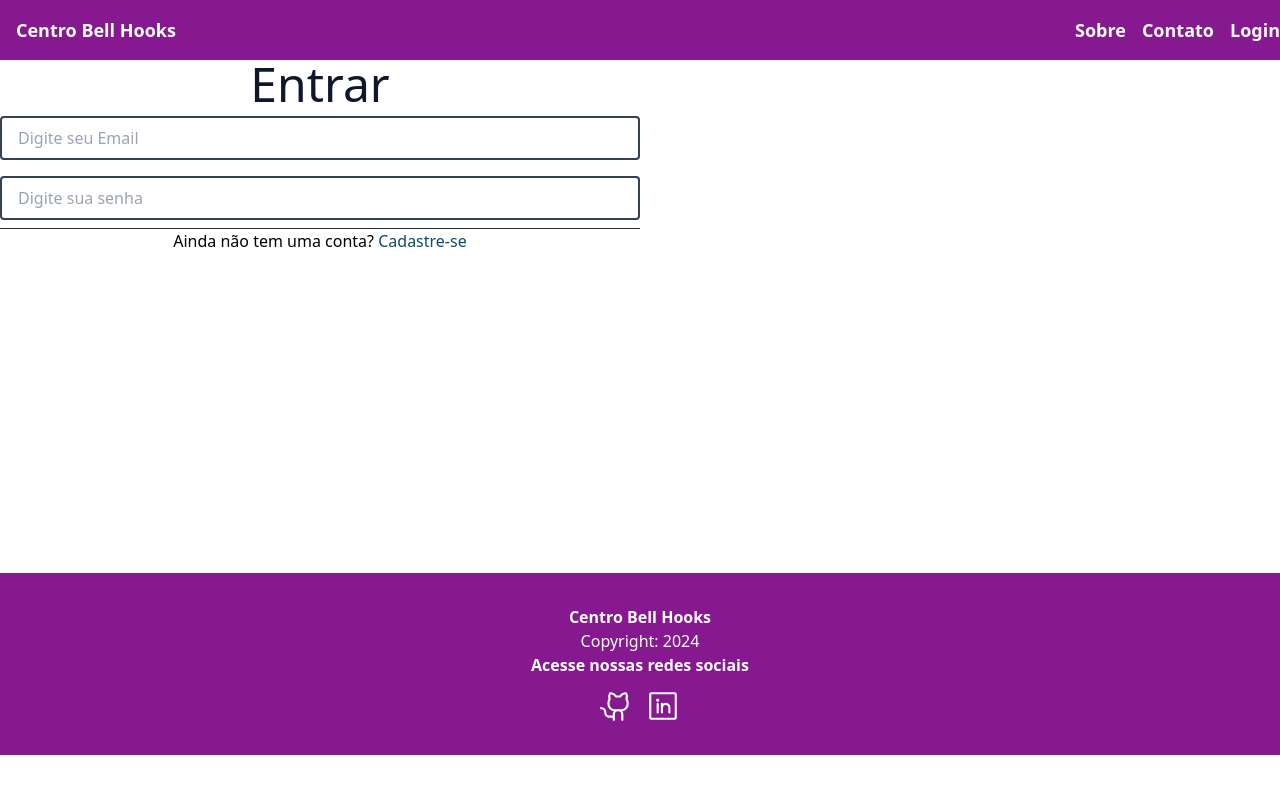
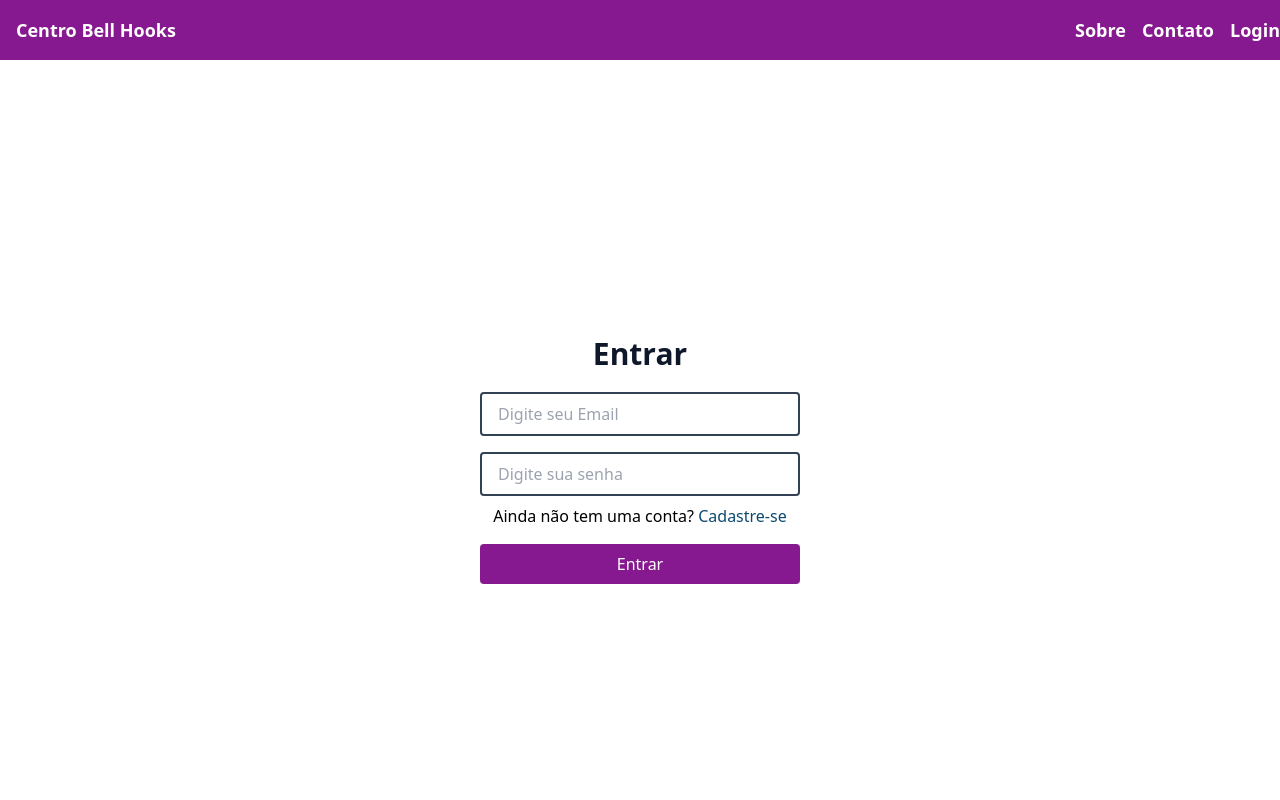
Before and after one commit to Centro-Bell-Hooks/frontend, a React (Vite) app: page /login in a window 1280 px wide. Shown: the top 800 px of the page. Built offline with nearby package versions, Linux system fonts and the light colour scheme.

Commit message:
refactor: ajustado estilo do Login

```diff
--- a/src/components/footer/Footer.tsx
+++ b/src/components/footer/Footer.tsx
@@ -5,7 +5,7 @@ export function Footer() {
 
     return (
         <>
-            <div className="mt-80  bg-fuchsia-800 flex justify-center text-white py-8 text-center w-full min-full">
+            <div className="bg-fuchsia-800 flex justify-center text-white py-8 text-center w-full min-full">
                 <div className="text-xl-3">
                     <p className="font-bold"> Centro Bell Hooks</p>
                     <p className="font-light "> Copyright: {data}</p>
--- a/src/pages/login/login.tsx
+++ b/src/pages/login/login.tsx
@@ -4,6 +4,7 @@ import { ChangeEvent, useContext, useEffect, useState } from 'react'
 import { UsuarioLogin } from '../../models'
 import { AuthContext } from '../../contexts'
 import { Input } from '../../components'
+import { RotatingLines } from 'react-loader-spinner'
 
 // const valoresIniciais = {
 //     id: 0,
@@ -17,7 +18,7 @@ import { Input } from '../../components'
 export function Login() {
     const navigate = useNavigate()
     const [usuarioLogin, setUsuarioLogin] = useState<UsuarioLogin>({} as UsuarioLogin)
-    const { usuario, handleLogin } = useContext(AuthContext)
+    const { usuario, handleLogin, isLoading } = useContext(AuthContext)
 
     useEffect(() => {
         if (usuario.token !== '') {
@@ -37,11 +38,10 @@ export function Login() {
         handleLogin(usuarioLogin)
     }
 
-    // TESTAR - se os componentes estão funcionando
     return (
-        <>
-            <form onSubmit={login} className="flex justify-center items-center flex-col w-1/2">
-                <h2 className="text-slate-900 text-5xl">Entrar</h2>
+        <div className="h-screen flex justify-center items-center">
+            <form onSubmit={login} className="flex justify-center items-center flex-col w-1/4">
+                <h2 className="text-slate-900 text-3xl font-semibold mb-3">Entrar</h2>
                 <div className="flex flex-col w-full">
                     <Input
                         name="usuario"
@@ -49,8 +49,6 @@ export function Login() {
                         value={usuarioLogin.usuario}
                         onChange={(e: ChangeEvent<HTMLInputElement>) => atualizarEstado(e)}
                     />
-                </div>
-                <div className="flex flex-col w-full">
                     <Input
                         type="password"
                         name="senha"
@@ -60,31 +58,30 @@ export function Login() {
                     />
                 </div>
 
-                {/*  <button
-                    type="submit"
-                    className="rounded bg-fuchsia-700 hover:bg-fuchsia-800 text-white w-1/2 py-2 flex justify-center"
-                >
-                    {isLoading ? <RotatingLines
-                        strokeColor="white"
-                        strokeWidth="5"
-                        animationDuration="0.75"
-                        width="24"
-                        visible={true}
-                      /> :
-                    <span>Entrar</span>
-                    {/* }
-                </button>*/}
-
-                <hr className="border-slate-800 w-full" />
-
-                <p>
+                <p className="mb-4">
                     Ainda não tem uma conta?{' '}
                     <Link to="/cadastro" className="text-sky-900 hover:underline">
                         Cadastre-se
                     </Link>
                 </p>
+
+                <button
+                    type="submit"
+                    className="rounded bg-primaria hover:bg-fuchsia-800 text-white w-full py-2 flex justify-center"
+                >
+                    {isLoading ? (
+                        <RotatingLines
+                            strokeColor="white"
+                            strokeWidth="5"
+                            animationDuration="0.75"
+                            width="24"
+                            visible={true}
+                        />
+                    ) : (
+                        <span>Entrar</span>
+                    )}
+                </button>
             </form>
-            <div className="hidden lg:block"></div>
-        </>
+        </div>
     )
 }
```
